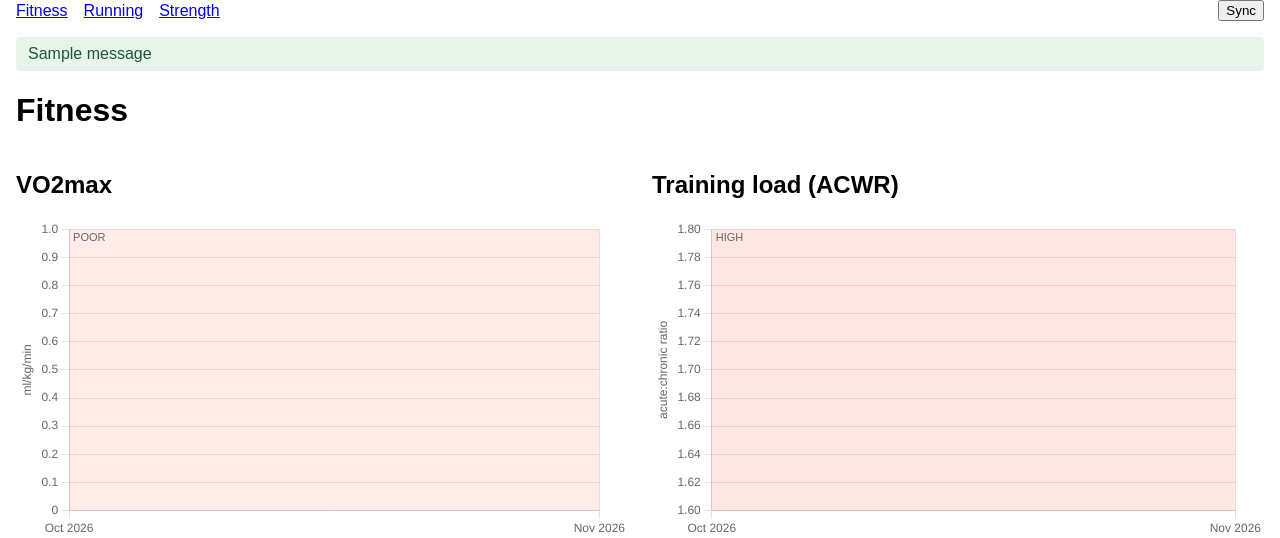
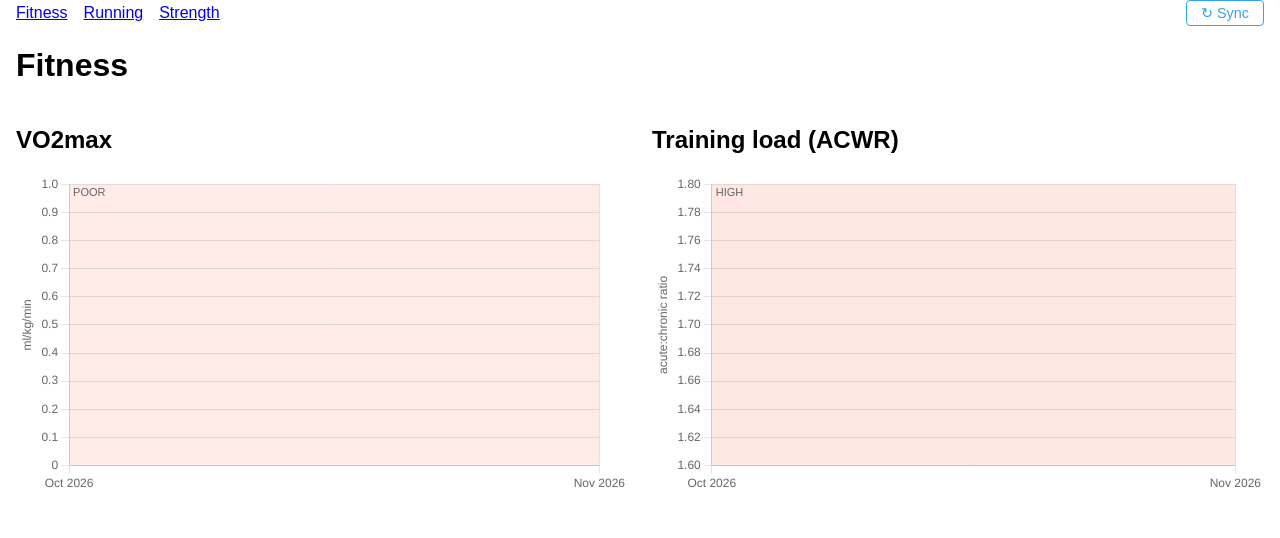
Before and after one commit to orestispanago/Fitness-webapp, a Flask app: page /fitness in a window 1280 px wide. Shown: the top 538 px of the page. Run offline with Flask 3, Linux system fonts and the light colour scheme; one stand-in notice (Sample message) is shown; data that the repository does not hold is empty.

Commit message:
Removed sync success flash message

```diff
--- a/fitness/app.py
+++ b/fitness/app.py
@@ -1,15 +1,10 @@
-import os
-from datetime import datetime
-
-from flask import Flask, flash, redirect, render_template, request, url_for
+from flask import Flask, redirect, render_template, request, url_for
 
 from fitness import db
 from fitness.queries import daily, running, strength
 from fitness.sync import main as run_sync
 
 app = Flask(__name__)
-# Only signs flash messages, so a new key per start is fine (see SPEC.md)
-app.secret_key = os.urandom(24)
 db.init_app(app)
 
 
@@ -73,12 +68,7 @@ def strength_page():
 
 @app.route("/sync", methods=["POST"])
 def sync():
-    try:
-        run_sync()
-        flash(f"Synced at {datetime.now():%H:%M}", "success")
-    except Exception as error:
-        app.logger.exception("Sync failed")
-        flash(f"Sync failed: {error}", "error")
+    run_sync()
     target = request.form.get("next", "")
     if not is_local_path(target):
         target = url_for("index")
--- a/fitness/static/style.css
+++ b/fitness/static/style.css
@@ -18,19 +18,25 @@ nav a {
   margin-left: auto;
 }
 
-.flash {
-  padding: 8px 12px;
+/* Outlined in the charts' series blue (SERIES_BLUE in charts.js) */
+.sync-form button {
+  font: inherit;
+  font-size: 0.9em;
+  padding: 4px 14px;
+  border: 1px solid rgb(54, 162, 235);
   border-radius: 4px;
+  background: #fff;
+  color: rgb(54, 162, 235);
+  cursor: pointer;
 }
 
-.flash-success {
-  background: #e6f4ea;
-  color: #1e5631;
+.sync-form button:hover:enabled {
+  background: rgba(54, 162, 235, 0.1);
 }
 
-.flash-error {
-  background: #fdecea;
-  color: #8a1c1c;
+.sync-form button:disabled {
+  opacity: 0.55;
+  cursor: default;
 }
 
 .chart {
--- a/fitness/templates/base.html
+++ b/fitness/templates/base.html
@@ -19,12 +19,9 @@
     <a href="{{ url_for('strength_page') }}">Strength</a>
     <form class="sync-form" method="post" action="{{ url_for('sync') }}">
       <input type="hidden" name="next" value="{{ request.path }}">
-      <button type="submit">Sync</button>
+      <button type="submit">↻ Sync</button>
     </form>
   </nav>
-  {% for category, message in get_flashed_messages(with_categories=true) %}
-  <p class="flash flash-{{ category }}">{{ message }}</p>
-  {% endfor %}
   {% block content %}{% endblock %}
   <script src="{{ url_for('static', filename='sync.js') }}"></script>
 </body>
```
Also changed, not shown: SPEC.md (+10 -13 lines).
